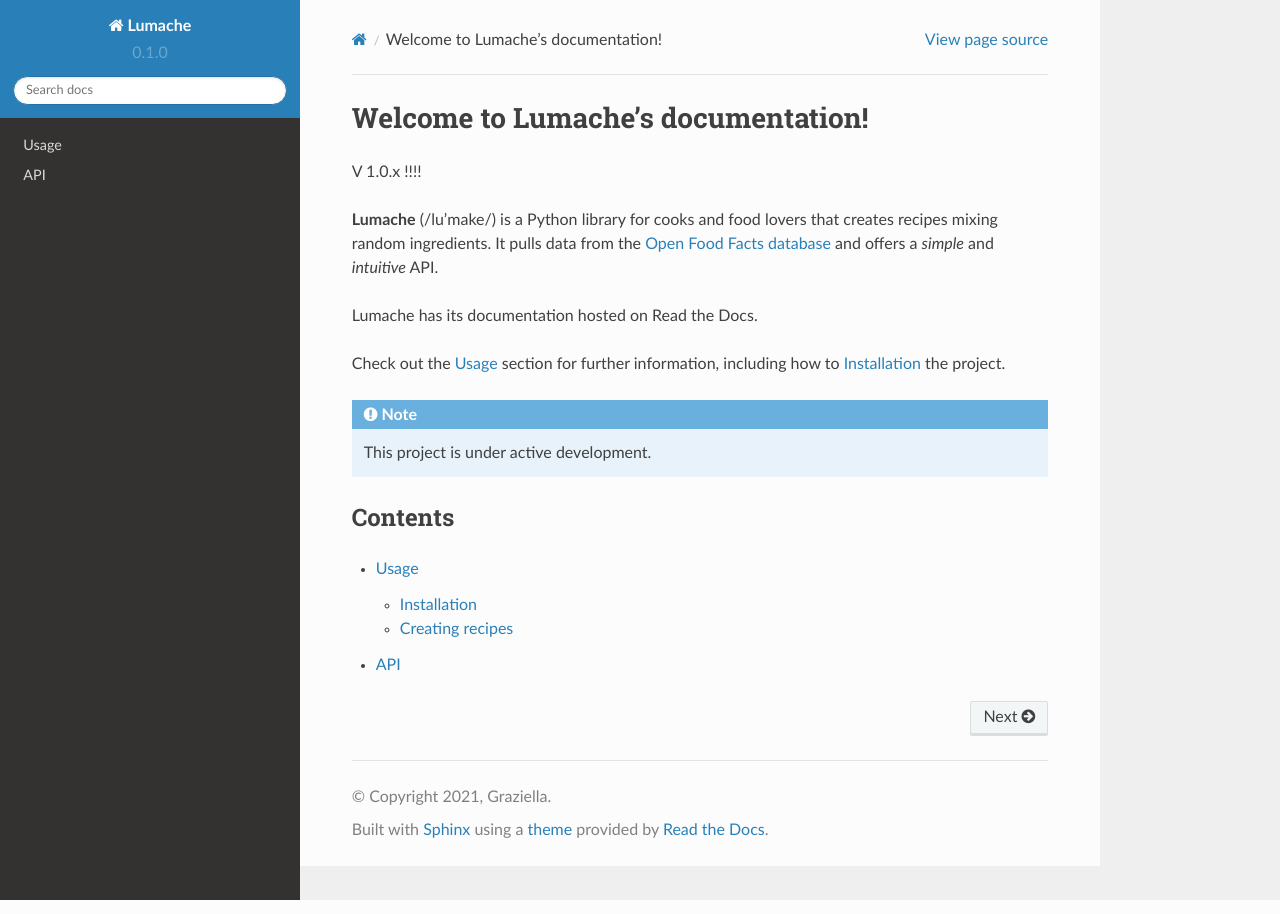
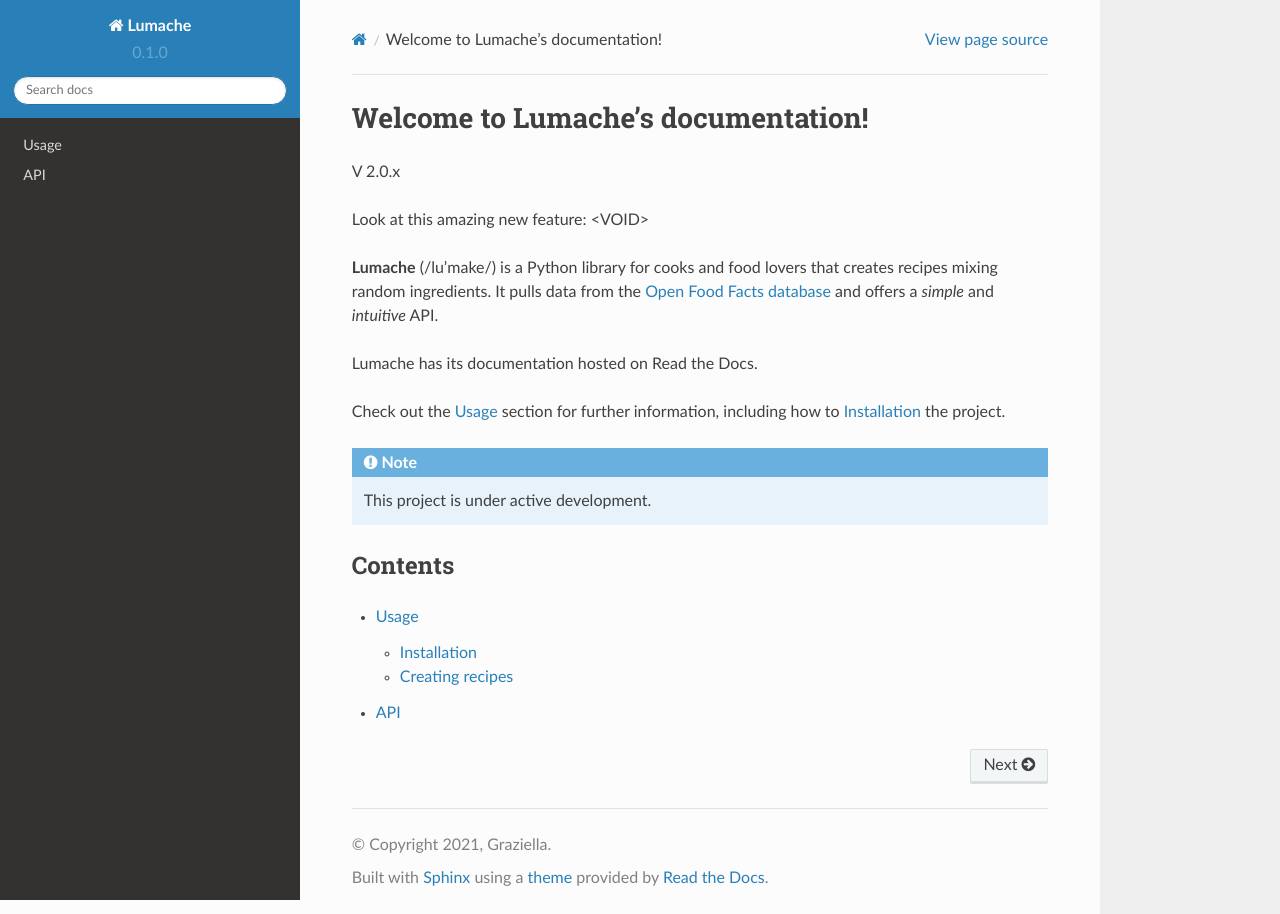
Before and after one commit to mrfmendonca/rtd-tutorial, a Sphinx documentation site: the page built from docs/source/index.rst, in a window 1280 px wide. Built offline with Sphinx 7.4.7 and the Read the Docs theme 2.0.0, drawn with Linux system fonts in a browser that asks for light colours.

Commit message:
new amazing feature

```diff
--- a/docs/source/index.rst
+++ b/docs/source/index.rst
@@ -1,7 +1,9 @@
 Welcome to Lumache's documentation!
 ===================================
 
-V 1.0.x !!!!
+V 2.0.x
+
+Look at this amazing new feature: <VOID>
 
 **Lumache** (/lu'make/) is a Python library for cooks and food lovers
 that creates recipes mixing random ingredients.
```
